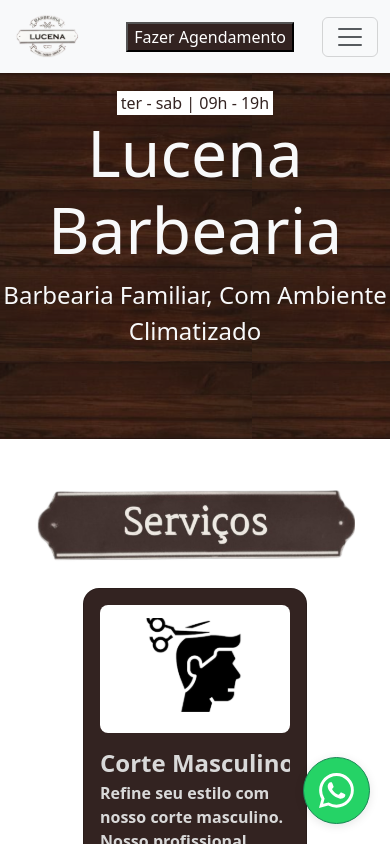
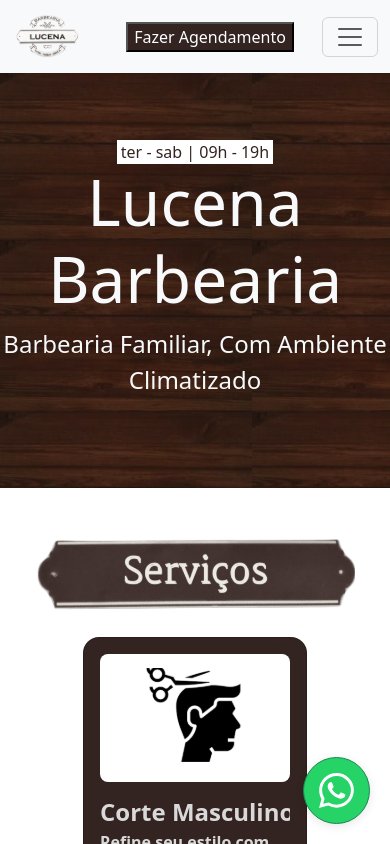
Before and after one commit to gustavo-marcialis/lucena-barbearia, a Next.js app: page / in a window 390 px wide. Shown: the top 844 px of the page. Built offline with nearby package versions, Linux system fonts and the light colour scheme.

Commit message:
Fix: ajustes no Banner para mobile

```diff
--- a/src/components/Rodape.jsx
+++ b/src/components/Rodape.jsx
@@ -9,13 +9,13 @@
         <div className="text-center">
           <a href="https://github.com/gustavo-marcialis" className="me-3" target="_blank" rel="noopener noreferrer">
             <svg xmlns="http://www.w3.org/2000/svg" width="30" height="30" fill="currentColor" className="bi bi-github" viewBox="0 0 16 16">
-              <path d="M8 0C3.58 0 0 3.58 0 8c0 3.54 2.29 6.53 5.47 7.59.4.07.55-.17.55-.38 0-.19-.01-.82-.01-1.49-2.01.37-2.53-.49-2.69-.94-.09-.23-.48-.94-.82-1.13-.28-.15-.68-.52-.01-.53.63-.01 1.08.58 1.23.82.72 1.21 1.87.87 2.33.66.07-.52.28-.87.51-1.07-1.78-.2-3.64-.89-3.64-3.95 0-.87.31-1.59.82-2.15-.08-.2-.36-1.02.08-2.12 0 0 .67-.21 2.2.82.64-.18 1.32-.27 2-.27s1.36.09 2 .27c1.53-1.04 2.2-.82 2.2-.82.44 1.1.16 1.92.08 2.12.51.56.82 1.27.82 2.15 0 3.07-1.87 3.75-3.65 3.95.29.25.54.73.54 1.48 0 1.07-.01 1.93-.01 2.2 0 .21.15.46.55.38A8.01 8.01 0 0 0 16 8c0-4.42-3.58-8-8-8"/>
+              <path d="M8 0C3.58 0 0 3.58 0 8c0 3.54 2.29 6.53 5.47 7.59.4.07.55-.17.55-.38 0-.19-.01-.82-.01-1.49-2.01.37-2.53-.49-2.69-.94-.09-.23-.48-.94-.82-1.13-.28-.15-.68-.52-.01-.53.63-.01 1.08.58 1.23.82.72 1.21 1.87.87 2.33.66.07-.52.28-.87.51-1.07-1.78-.2-3.64-.89-3.64-3.95 0-.87.31-1.59.82-2.15-.08-.2-.36-1.02.08-2.12 0 0 .67-.21 2.2.82.64-.18 1.32-.27 2-.27s1.36.09 2 .27c1.53-1.04 2.2-.82 2.2-.82.44 1.1.16 1.92.08 2.12.51.56.82 1.27.82 2.15 0 3.07-1.87 3.75-3.65 3.95.29.25.54.73.54 1.48 0 1.07-.01 1.93-.01 2.2 0 .21.15.46.55.38A8.01 8.01 0 0 0 16 8c0-4.42-3.58-8-8-8" />
             </svg>
           </a>
           &nbsp;&nbsp;&nbsp;
           <a href="https://www.linkedin.com/in/gustavomarcialis" target="_blank" rel="noopener noreferrer" className="link-light">
             <svg xmlns="http://www.w3.org/2000/svg" width="30" height="30" fill="currentColor" className="bi bi-linkedin" viewBox="0 0 16 16">
-              <path d="M0 1.146C0 .513.526 0 1.175 0h13.65C15.474 0 16 .513 16 1.146v13.708c0 .633-.526 1.146-1.175 1.146H1.175C.526 16 0 15.487 0 14.854zm4.943 12.248V6.169H2.542v7.225zm-1.2-8.212c.837 0 1.358-.554 1.358-1.248-.015-.709-.52-1.248-1.342-1.248S2.4 3.226 2.4 3.934c0 .694.521 1.248 1.327 1.248zm4.908 8.212V9.359c0-.216.016-.432.08-.586.173-.431.568-.878 1.232-.878.869 0 1.216.662 1.216 1.634v3.865h2.401V9.25c0-2.22-1.184-3.252-2.764-3.252-1.274 0-1.845.7-2.165 1.193v.025h-.016l.016-.025V6.169h-2.4c.03.678 0 7.225 0 7.225z"/>
+              <path d="M0 1.146C0 .513.526 0 1.175 0h13.65C15.474 0 16 .513 16 1.146v13.708c0 .633-.526 1.146-1.175 1.146H1.175C.526 16 0 15.487 0 14.854zm4.943 12.248V6.169H2.542v7.225zm-1.2-8.212c.837 0 1.358-.554 1.358-1.248-.015-.709-.52-1.248-1.342-1.248S2.4 3.226 2.4 3.934c0 .694.521 1.248 1.327 1.248zm4.908 8.212V9.359c0-.216.016-.432.08-.586.173-.431.568-.878 1.232-.878.869 0 1.216.662 1.216 1.634v3.865h2.401V9.25c0-2.22-1.184-3.252-2.764-3.252-1.274 0-1.845.7-2.165 1.193v.025h-.016l.016-.025V6.169h-2.4c.03.678 0 7.225 0 7.225z" />
             </svg>
           </a>
         </div>
--- a/src/pages/_app.js
+++ b/src/pages/_app.js
@@ -14,6 +14,7 @@
   return (
     <>
     <MyNavbar />
+    <br />
      <Banner />
      <Servicos />
      <Agendar />
--- a/src/styles/globals.css
+++ b/src/styles/globals.css
@@ -82,11 +82,19 @@
   .mobile-only {
     display: none;
   }
+
+  .banner {
+    margin-top: 5vh;
+  }
 }
 
 @media (max-width: 767px) {
   .mobile-only {
     display: block;
+  }
+
+  .banner {
+    margin-top: 5vh;
   }
 }
 
```
